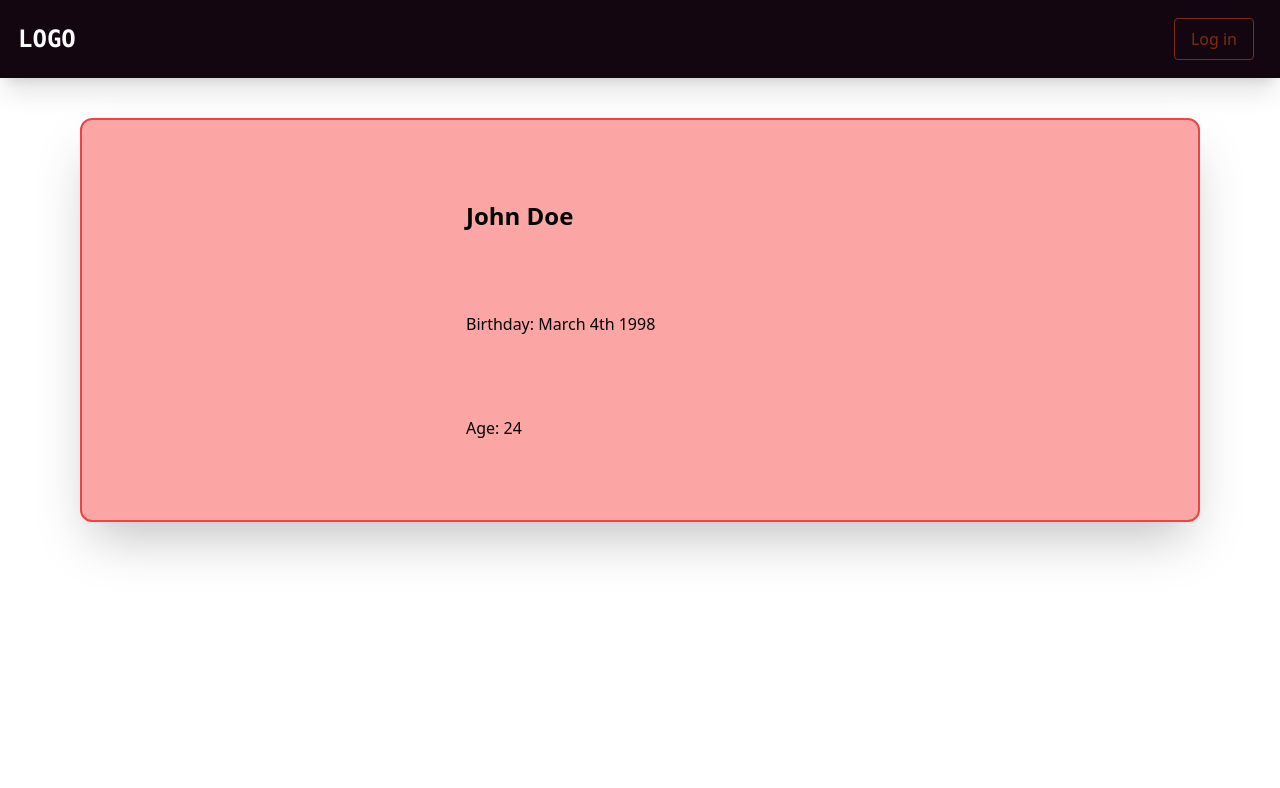
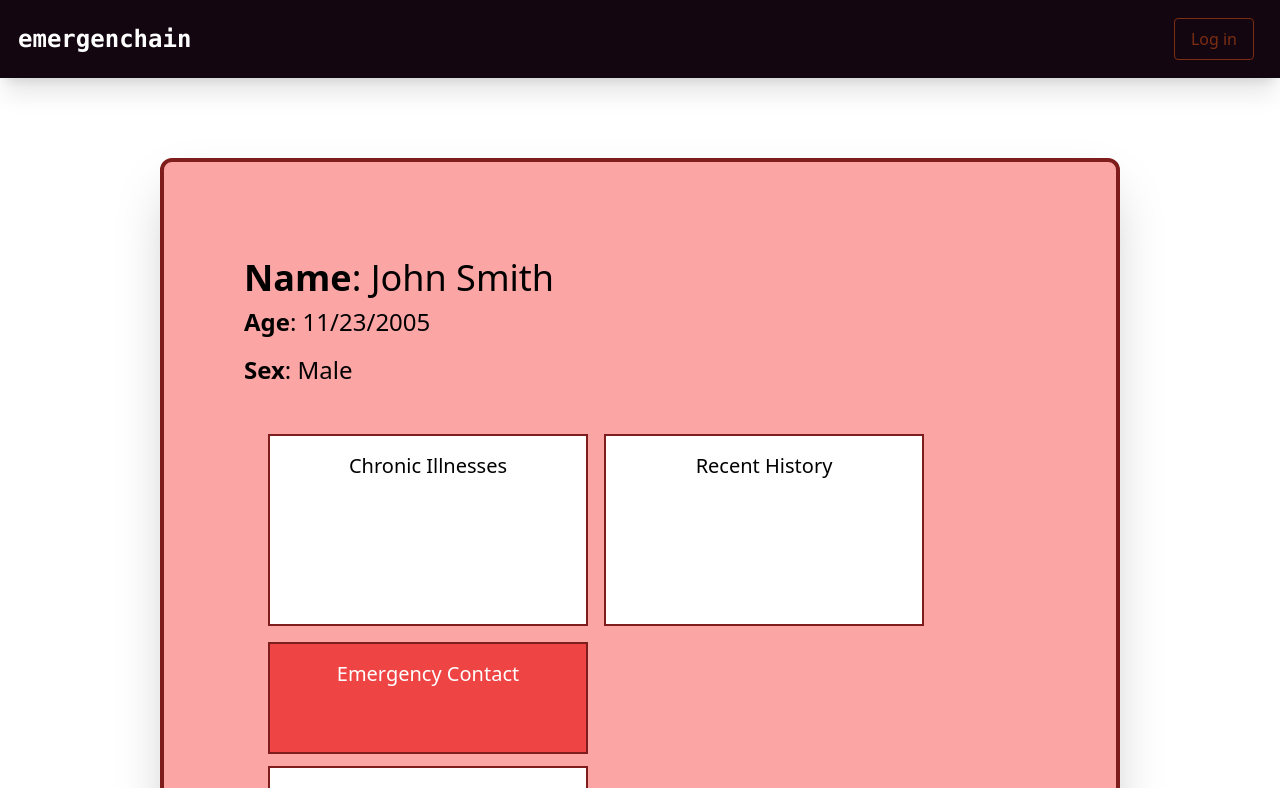
Before and after one commit to stephen-ics/Hack-the-Valley, a React (Create React App) app: page /emergency in a window 1280 px wide. Shown: the top 788 px of the page. Built offline with nearby package versions, Linux system fonts and the light colour scheme.

Commit message:
removed images, final touches

```diff
--- a/src/components/Certificate.js
+++ b/src/components/Certificate.js
@@ -4,8 +4,6 @@ import Health from '../images/health.jpeg'
 const Certificate = ({ title, date, expiry, location, img }) => {
   return (
     <div className='px-6 py-8 pb-8 bg-red-200 border-red-300 border-2 b-solid mx-24 my-8 rounded-xl shadow-2xl'>
-        <img className='rounded-xl w-96 h-96 object-cover' src={img} />
-
         <div className='mt-6 flex flex-col justify-evenly'>
             <div>
                 <h1 className='text-3xl'><b>{title}</b></h1>
--- a/src/components/Navbar.js
+++ b/src/components/Navbar.js
@@ -86,7 +86,7 @@ const Navbar = () => {
                <div className="flex justify-between items-center">
                    <Link className="flex flex-row items-center gap-4 font-bold text-xl text-teal" to="/">
                        {/* <img src="" alt="Logo" width={29} height={42} /> */}
-                       <h2 className="text-2xl text-white font-mono">LOGO</h2>
+                       <h2 className="text-2xl text-white font-mono">emergenchain</h2>
                    </Link>
 
                    <button
--- a/src/components/RecordSection.js
+++ b/src/components/RecordSection.js
@@ -17,8 +17,6 @@ const RecordSection = ({ title, date, expiry, location, img }) => {
       >
 
     <div className='flex justify-center px-40 py-6 pb-8 bg-red-300 border-red-300 border-2 b-solid my-8 rounded-xl shadow-2xl'>
-        <img className='rounded-xl w-96 h-96 object-cover' src={img} />
-
         <div className='mt-4 flex flex-col justify-evenly'>
             <div>
                 <h1 className='text-3xl ml-10 text-black pb-5 pr-8'><b>{title}</b></h1>
--- a/src/pages/Emergency.js
+++ b/src/pages/Emergency.js
@@ -1,12 +1,26 @@
 import React from 'react'
+import Health from '../images/deso.png'
 
 const Emergency = () => {
   return (
-    <div className='bg-red-300 border-red-500 border-2 b-solid rounded-xl shadow-2xl py-10 px-96 mt-10 mx-20'>
-      <div className='flex flex-col items-start h-full'>
-        <h1 className='text-2xl font-bold my-10'>John Doe</h1>
-        <h2 className='my-10'> Birthday: March 4th 1998</h2>
-        <h2 className='my-10'> Age: 24</h2>
+    <div className='flex flex-wrap justify-between mt-20 mx-40 py-24 px-20 rounded-xl bg-red-300 border-solid border-4 border-red-900 shadow-2xl'>
+      <div className='flex flex-col'>
+        <div className='flex justify-between flex-wrap'>
+          <div className='flex flex-col mr-12'>
+            <h1 className='text-4xl'><b>Name</b>: John Smith</h1>
+            <h1 className='text-2xl my-2'><b>Age</b>: 11/23/2005</h1>
+            <h1 className='text-2xl mt-2'><b>Sex</b>: Male</h1>
+          </div>
+        </div>
+        <div className='flex flex-wrap text-center m-4 mt-12'>
+          <h1 className='w-80 h-48 bg-white mx-2 pt-4 border-red-900 border-solid border-2 text-xl'>Chronic Illnesses</h1>
+          <h1 className='w-80 h-48 bg-white mx-2 pt-4 border-red-900 border-solid border-2 text-xl'>Recent History</h1>
+        </div>
+      </div>
+      <div className='flex flex-col h-96 justify-between mx-6'>
+        <h1 className='w-80 h-64 text-white bg-red-500 py-4 px-6 text-center border-2xl border-red-900 border-solid border-2 text-xl'>Emergency Contact</h1>
+        <h1 className='w-80 h-64 bg-white py-4 px-6 text-center my-3 border-2xl border-red-900 border-solid border-2 text-xl'>Allergies</h1>
+        <h1 className='w-80 h-64 bg-white py-4 px-6 text-center my-3 border-2xl border-red-900 border-solid border-2 text-xl'>Current Medication</h1>
       </div>
     </div>
   )
--- a/src/pages/Home.js
+++ b/src/pages/Home.js
@@ -2,6 +2,7 @@ import React from 'react'
 import red from '../videos/R.mp4'
 import {motion} from 'framer-motion'
 import Typewriter from 'typewriter-effect'
+import { Link } from 'react-router-dom'
 
 const Home = () => {
 
@@ -26,6 +27,7 @@ const Home = () => {
         />
         </div>
         {/* <h1 className='z-30 mt-10 text)-3xl text-white text-center'>a blockchain for health data</h1> */}
+        <Link to='/post'>
           <motion.button
             initial={{ opacity: 0.6 }}
             whileHover={{
@@ -34,8 +36,9 @@ const Home = () => {
             }}
             whileTap={{ scale: 0.9 }}
             whileInView={{ opacity: 1 }}
-          className=' px-20 mt-10 rounded-xl z-30 bg-black py-8 text-white text-xl'> Get Started
-        </motion.button>
+            className=' px-20 mt-10 rounded-xl z-30 bg-black py-8 text-white text-xl'> Get Started
+          </motion.button>
+        </Link>
       </div>
 
     </div>
```
